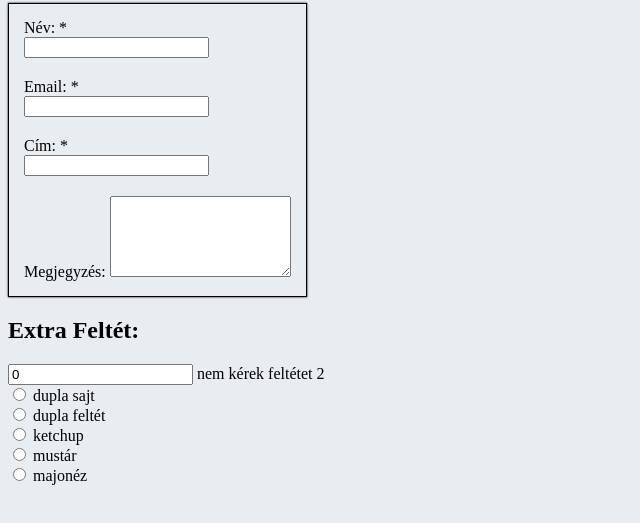
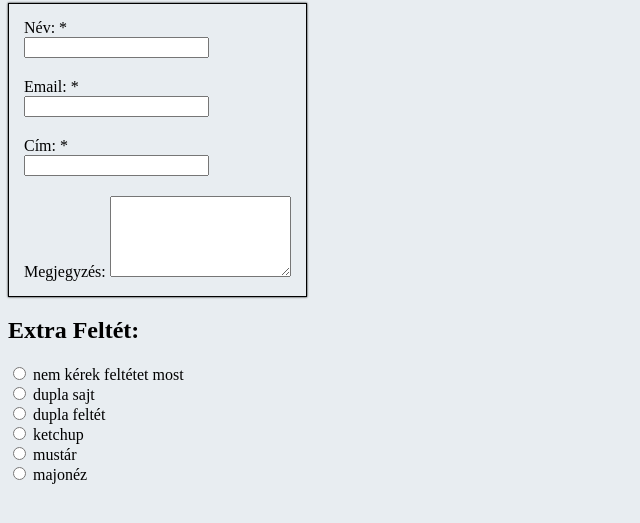
Before and after one commit to hajcsaka/restaurant, a plain HTML site: page index.html in a window 1280 px wide. Shown: the part 77-600 px from the top of the page, without its empty margins (0-640 px from the left). Drawn offline with Linux system fonts and the light colour scheme.

Commit message:
nem kerek feltetet most

```diff
--- a/css/selector.css
+++ b/css/selector.css
@@ -32,5 +32,5 @@ ul li:last-child {
     color:#3F51B5;
  }
  ul li:nth-child(3){
-    color:#9bb53f;
+    color:#3F51B5;
  }
--- a/index.html
+++ b/index.html
@@ -35,8 +35,8 @@
 
     <h2> Extra Feltét: </h2>
     <div>
-        <input id="non-extra" name="extra" type="" value="0">
-        <label for="non-extra">nem kérek feltétet 2</label>
+        <input id="non-extra" name="extra" type="radio" value="0">
+        <label for="non-extra">nem kérek feltétet most</label>
     </div>
     <div>
         <input id="double-chese" name="extra" type="radio" value="600">
```
